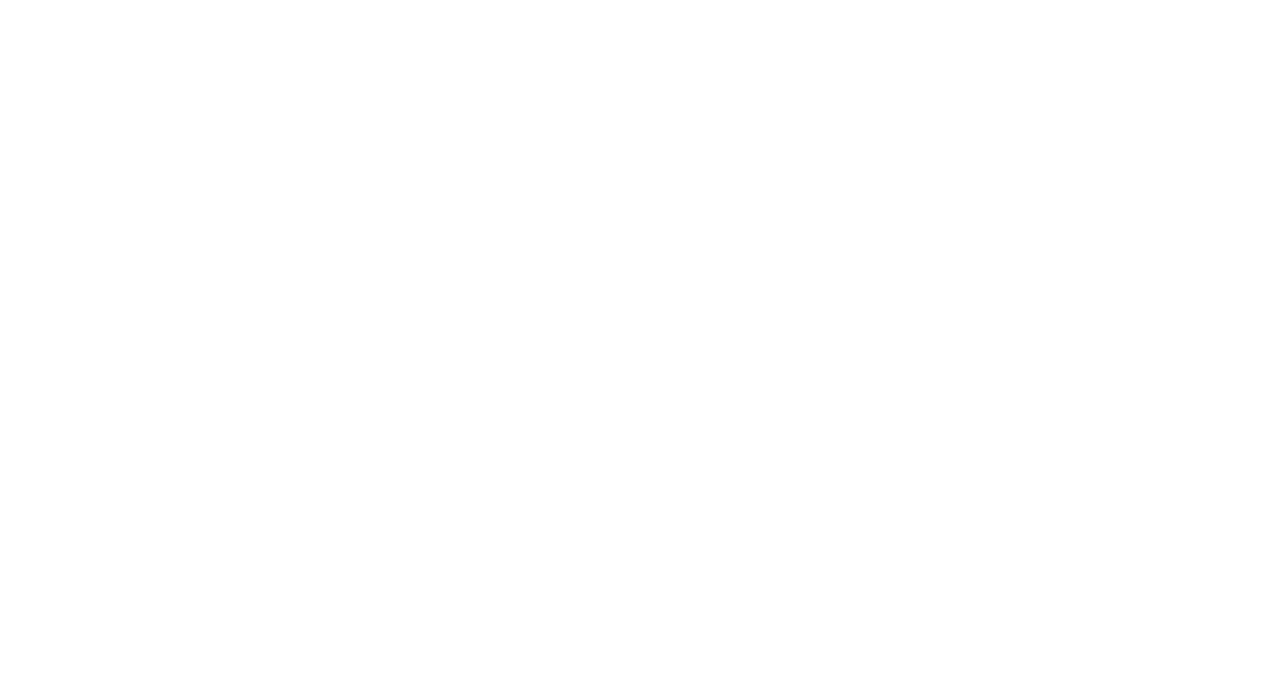
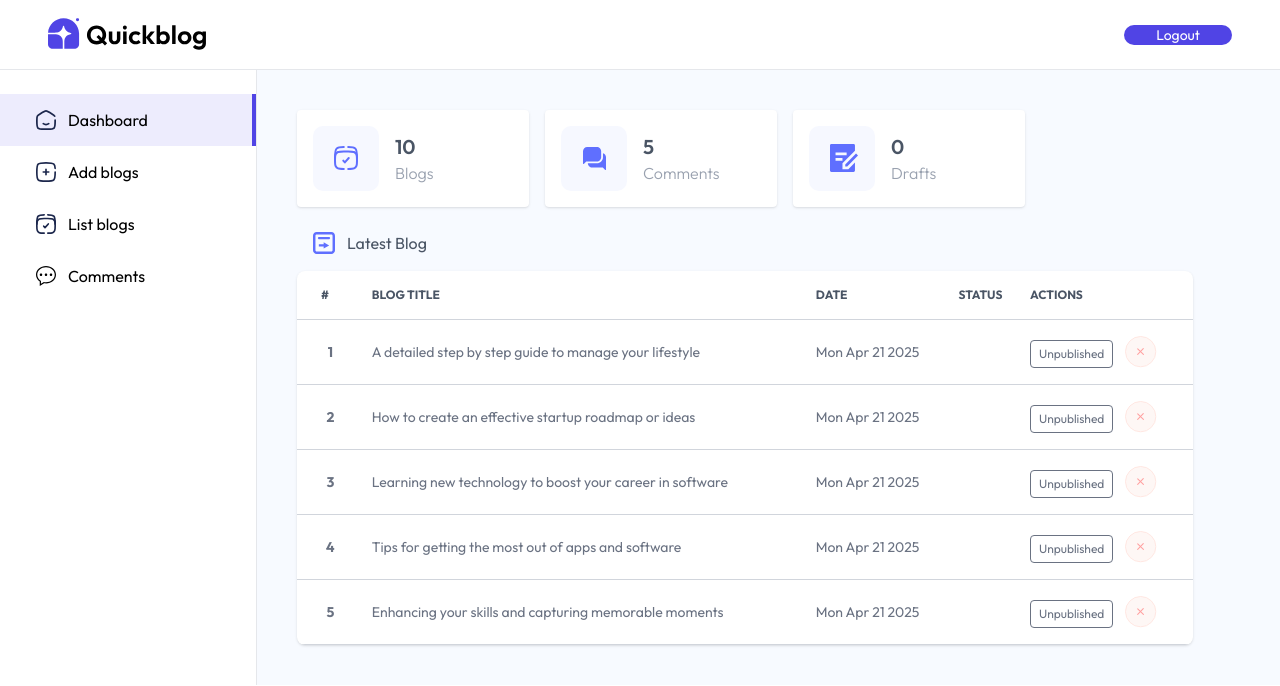
Before and after one commit to faroutnerd/QuickBlog, a React (Vite) app in the folder client/: page /admin in a window 1280 px wide. Before the commit this address had no page. Shown: the top 686 px of the page. Built offline with nearby package versions, Linux system fonts and the light colour scheme.

Commit message:
admin dashboard

```diff
--- a/client/src/App.jsx
+++ b/client/src/App.jsx
@@ -2,6 +2,13 @@ import { Route, Routes } from 'react-router-dom'
 
 import Home from './pages/Home'
 import Blog from './pages/Blog'
+import Layout from './pages/admin/Layout'
+import Dashboard from './pages/admin/Dashboard'
+import AddBlog from './pages/admin/AddBlog'
+import ListBlog from './pages/admin/ListBlog'
+import Comments from './pages/admin/Comments'
+import Login from './components/admin/Login'
+
 
 const App = () => {
   return (
@@ -9,6 +16,14 @@ const App = () => {
       <Routes>
         <Route path='/' element={<Home />} />
         <Route path='/blog/:id' element={<Blog/>} />
+
+        <Route path='/admin' element={true ? <Layout/> : <Login />}>
+          <Route index element={<Dashboard />} />
+          <Route path='addBlog' element={<AddBlog />} />
+          <Route path='listBlog' element={<ListBlog />} />
+          <Route path='comments' element={<Comments />} />
+        </Route>
+
       </Routes>
     </div>
   )
--- /dev/null
+++ b/client/src/components/admin/BlogTableItem.jsx
@@ -0,0 +1,25 @@
+import React from 'react'
+import { assets } from '../../assets/assets';
+
+const BlogTableItem = ({blog, fetchBlogs, index}) => {
+
+    const {title, createdAt} = blog;
+    const BlogDate = new Date(createdAt)
+
+  return (
+    <tr className='border-y border-gray-300'>
+        <th className='px-2 py-4'>{index}</th>
+        <td className='px-2 py-4'>{title}</td>
+        <td className='px-2 py-4 max-sm:hidden'>{BlogDate.toDateString()}</td>
+        <td className='px-2 py-4 max-sm:hidden'>
+            <p className={`${blog.isPublished ? "text-green-600" : "text-orange-700"}`}></p>
+        </td>
+        <td className='px-2 py-4 flex text-xs gap-3'>
+            <button className='border px-2 py-0.5 mt-1 rounded cursor-pointer'>{blog.isPublished ? "Unpublished" : "Published"}</button>
+            <img src={assets.cross_icon} alt="" className='w-8 hover:scale-110 cursor-pointer' />
+        </td>
+    </tr>
+  )
+}
+
+export default BlogTableItem
--- /dev/null
+++ b/client/src/components/admin/Login.jsx
@@ -0,0 +1,42 @@
+import React, { useState } from 'react'
+
+const Login = () => {
+
+    const [email, setEmail] = useState('');
+    const [password, setPassword] = useState('');
+
+    const handleSubmit = async () => {
+        e.preventDefault();
+    }
+
+  return (
+    <div className='flex items-center justify-center h-screen'>
+        <div className="w-full max-w-sm p-6 max-md:m-6 border border-primary/30 shadow-xl shadow-primary/15 rounded-lg">
+            <div className="flex flex-col items-center justify-center">
+                <div className="w-full py-6 text-center">
+                    <h1 className='text-3xl font-bold'><span className='text-primary'>Admin</span> Login</h1>
+                    <p className='font-light'>Enter your credentials to access the admin panel</p>
+                </div>
+
+                <form onSubmit={handleSubmit} className='mt-6 w-full max-w-md text-gray-600'>
+
+                    <div className="flex flex-col">
+                        <label>Email</label>
+                        <input onChange={(e) => setEmail(e.target.value)} value={email} type="email" required placeholder='your email id' className='border-b-2 border-gray-300 p-2 outline-none mb-6' />
+                    </div>
+
+                    <div className="flex flex-col">
+                        <label>Password</label>
+                        <input  onChange={(e) => setPassword(e.target.value)} value={password} type="password" required placeholder='your password' className='border-b-2 border-gray-300 p-2 outline-none mb-6' />
+                    </div>
+
+                    <button type="submit" className='w-full py-3 font-medium bg-primary text-white rounded cursor-pointer hover:bg-primary/90'>Login</button>
+
+                </form>
+            </div>
+        </div>
+    </div>
+  )
+}
+
+export default Login
--- /dev/null
+++ b/client/src/components/admin/Sidebar.jsx
@@ -0,0 +1,33 @@
+import React from 'react'
+import { assets } from '../../assets/assets'
+import { NavLink } from 'react-router-dom'
+
+const Sidebar = () => {
+  return (
+    <div className='flex flex-col border-r border-gray-200 min-h-full pt-6'>
+
+      <NavLink end={true} to='/admin' className={({isActive}) => `flex items-center gap-3 py-3.5 px-3 md:px-9 md:min-w-64 cursor-pointer ${isActive && "bg-primary/10 border-r-4 border-primary"}`}>
+        <img src={assets.home_icon} alt="" className='min-w-4 w-5' />
+        <p className='hidden md:inline-block'>Dashboard</p>
+      </NavLink>
+
+      <NavLink end={true} to='/admin/addBlog' className={({isActive}) => `flex items-center gap-3 py-3.5 px-3 md:px-9 md:min-w-64 cursor-pointer ${isActive && "bg-primary/10 border-r-4 border-primary"}`}>
+        <img src={assets.add_icon} alt="" className='min-w-4 w-5' />
+        <p className='hidden md:inline-block'>Add blogs</p>
+      </NavLink>
+
+      <NavLink end={true} to='/admin/listBlog' className={({isActive}) => `flex items-center gap-3 py-3.5 px-3 md:px-9 md:min-w-64 cursor-pointer ${isActive && "bg-primary/10 border-r-4 border-primary"}`}>
+        <img src={assets.list_icon} alt="" className='min-w-4 w-5' />
+        <p className='hidden md:inline-block'>List blogs</p>
+      </NavLink>
+
+      <NavLink end={true} to='/admin/comments' className={({isActive}) => `flex items-center gap-3 py-3.5 px-3 md:px-9 md:min-w-64 cursor-pointer ${isActive && "bg-primary/10 border-r-4 border-primary"}`}>
+        <img src={assets.comment_icon} alt="" className='min-w-4 w-5' />
+        <p className='hidden md:inline-block'>Comments</p>
+      </NavLink>
+
+    </div>
+  )
+}
+
+export default Sidebar
--- /dev/null
+++ b/client/src/pages/admin/AddBlog.jsx
@@ -0,0 +1,11 @@
+import React from 'react'
+
+const AddBlog = () => {
+  return (
+    <div>
+
+    </div>
+  )
+}
+
+export default AddBlog
--- /dev/null
+++ b/client/src/pages/admin/Comments.jsx
@@ -0,0 +1,11 @@
+import React from 'react'
+
+const Comments = () => {
+  return (
+    <div>
+
+    </div>
+  )
+}
+
+export default Comments;
--- /dev/null
+++ b/client/src/pages/admin/Dashboard.jsx
@@ -0,0 +1,83 @@
+import React, { useEffect, useState } from 'react'
+import { assets, dashboard_data } from '../../assets/assets'
+import BlogTableItem from '../../components/admin/BlogTableItem'
+
+const Dashboard = () => {
+
+  const [dashboardData, setDashboardData] = useState({
+    blogs: 0,
+    comments: 0,
+    drafts: 0,
+    recentBlogs: []
+  })
+
+  const fetchDashboard = async () => {
+    setDashboardData(dashboard_data);
+  }
+
+  useEffect(() => {
+    fetchDashboard();
+  }, [])
+
+  return (
+    <div className='flex-1 p-4 md:p-10 bg-blue-50/50'>
+
+      <div className="flex flex-wrap gap-4">
+
+        <div className="flex items-center gap-4 bg-white p-4 min-w-58 rounded shadow cursor-pointer hover:scale-105 transition-all">
+          <img src={assets.dashboard_icon_1} alt="" />
+          <div>
+            <p className='text-xl font-semibold text-gray-600'>{dashboardData.blogs}</p>
+            <p className='text-gray-400 font-light'>Blogs</p>
+          </div>
+        </div>
+
+        <div className="flex items-center gap-4 bg-white p-4 min-w-58 rounded shadow cursor-pointer hover:scale-105 transition-all">
+          <img src={assets.dashboard_icon_2} alt="" />
+          <div>
+            <p className='text-xl font-semibold text-gray-600'>{dashboardData.comments}</p>
+            <p className='text-gray-400 font-light'>Comments</p>
+          </div>
+        </div>
+
+        <div className="flex items-center gap-4 bg-white p-4 min-w-58 rounded shadow cursor-pointer hover:scale-105 transition-all">
+          <img src={assets.dashboard_icon_3} alt="" />
+          <div>
+            <p className='text-xl font-semibold text-gray-600'>{dashboardData.drafts}</p>
+            <p className='text-gray-400 font-light'>Drafts</p>
+          </div>
+        </div>
+
+      </div>
+
+      <div className='flex items-center gap-3 m-4 mt-6 text-gray-600'>
+        <img src={assets.dashboard_icon_4} alt="" />
+        <p>Latest Blog</p>
+      </div>
+
+      <div className="relative max-w-4xl overflow-x-auto shadow rounded-lg scrollbar-hide bg-white">
+        <table className='w-full text-sm text-gray-500'>
+          <thead className='text-xs text-gray-600 text-left uppercase'>
+            <tr>
+              <th scope='col' className='px-2 py-4 xl:px-6'>#</th>
+              <th scope='col' className='px-2 py-4'>Blog Title</th>
+              <th scope='col' className='px-2 py-4 max-sm:hidden'>Date</th>
+              <th scope='col' className='px-2 py-4 max-sm:hidden'>Status</th>
+              <th scope='col' className='px-2 py-4'>Actions</th>
+            </tr>
+          </thead>
+
+          <tbody>
+            {dashboardData.recentBlogs.map((blog, index) => {
+              return <BlogTableItem key={blog._id} blog={blog} fetchBlogs={fetchDashboard} index={index + 1} />
+            })}
+          </tbody>
+
+        </table>
+      </div>
+
+    </div>
+  )
+}
+
+export default Dashboard
--- /dev/null
+++ b/client/src/pages/admin/Layout.jsx
@@ -0,0 +1,29 @@
+import React from 'react'
+import { assets } from '../../assets/assets'
+import { Outlet, useNavigate } from 'react-router-dom'
+import Sidebar from '../../components/admin/Sidebar';
+
+const Layout = () => {
+
+    const navigate = useNavigate();
+
+    const logout = () => {
+        navigate('/')
+    }
+
+  return (
+    <>
+      <div className="flex justify-between items-center py-2 h-[70px] px-4 sm:px-12 border-b border-gray-200">
+        <img src={assets.logo} alt="" className='w-32 sm:w-40 cursor-pointer' onClick={()=> navigate('/')} />
+        <button onClick={logout} className='text-sm px-8 bg-primary text-white rounded-full cursor-pointer'>Logout</button>
+      </div>
+
+      <div className="flex h-[calc(100vh-70px)">
+        <Sidebar />
+        <Outlet />
+      </div>
+    </>
+  )
+}
+
+export default Layout
--- /dev/null
+++ b/client/src/pages/admin/ListBlog.jsx
@@ -0,0 +1,11 @@
+import React from 'react'
+
+const ListBlog = () => {
+  return (
+    <div>
+
+    </div>
+  )
+}
+
+export default ListBlog
```
